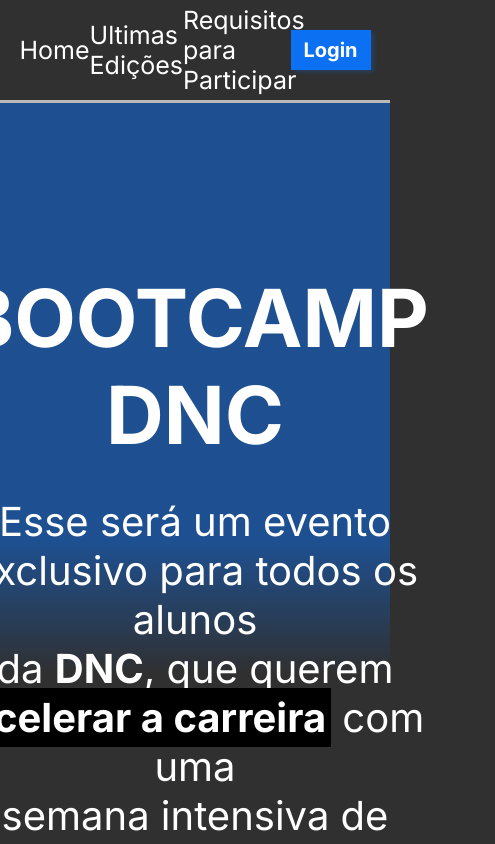
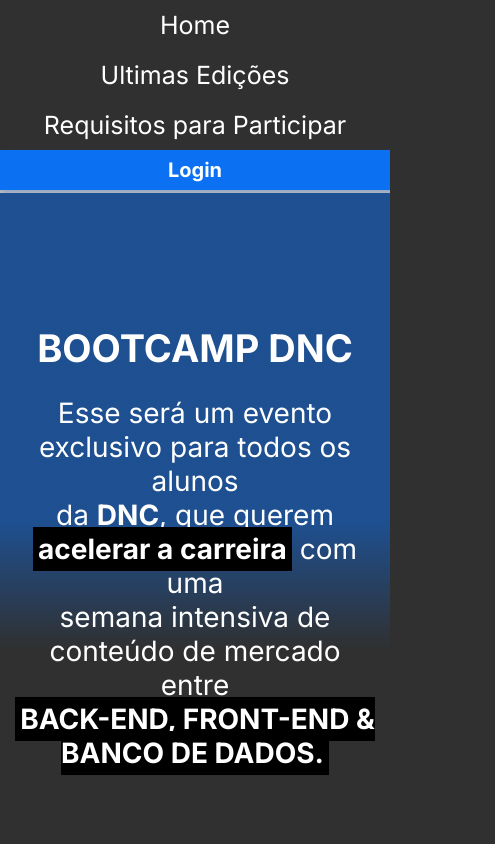
Before and after one commit to Alauvsp/bootcamp-dnc, a plain HTML site: page index.html in a window 390 px wide. Shown: the top 844 px of the page, 495 px wide, since content can reach past the window. Drawn offline with Linux system fonts and the light colour scheme; a web font is replaced by a local one.

Commit message:
adicionando design responsivo

```diff
--- a/style.css
+++ b/style.css
@@ -217,3 +217,49 @@ body{
             footer .linha2 a:hover{
                 color: var(--cinza-hover);
             }
+@media only screen and (max-width: 600px){
+    /*MENU*/
+    #principal{
+        flex-direction: column;
+        height: auto;
+    }
+    #menu{
+        flex-direction: column;
+        width: 100%;
+        margin: 0px;
+    }
+    #menu a{
+        height: 50px;
+        display: flex;
+        align-items: center;
+    }
+    #principal button{
+        width: 100%;
+        margin: 0px;
+    }
+    /*SECTION*/
+    section h1{
+        font-size: 38px;
+    }
+    section h2{
+        font-size: 28px;
+        padding-left: 15px;
+        padding-right: 15px;
+    }
+    form{
+        width: 95%;
+        font-size: 20px;
+    }
+    .checkbox-itens label{
+        font-size: 17px;
+    }
+    /*footer*/
+
+    footer .linha1{
+        flex-direction: column;
+    }
+    footer .endereco{
+        width: 95%;
+        margin-bottom: 20px;
+    }
+}
```
